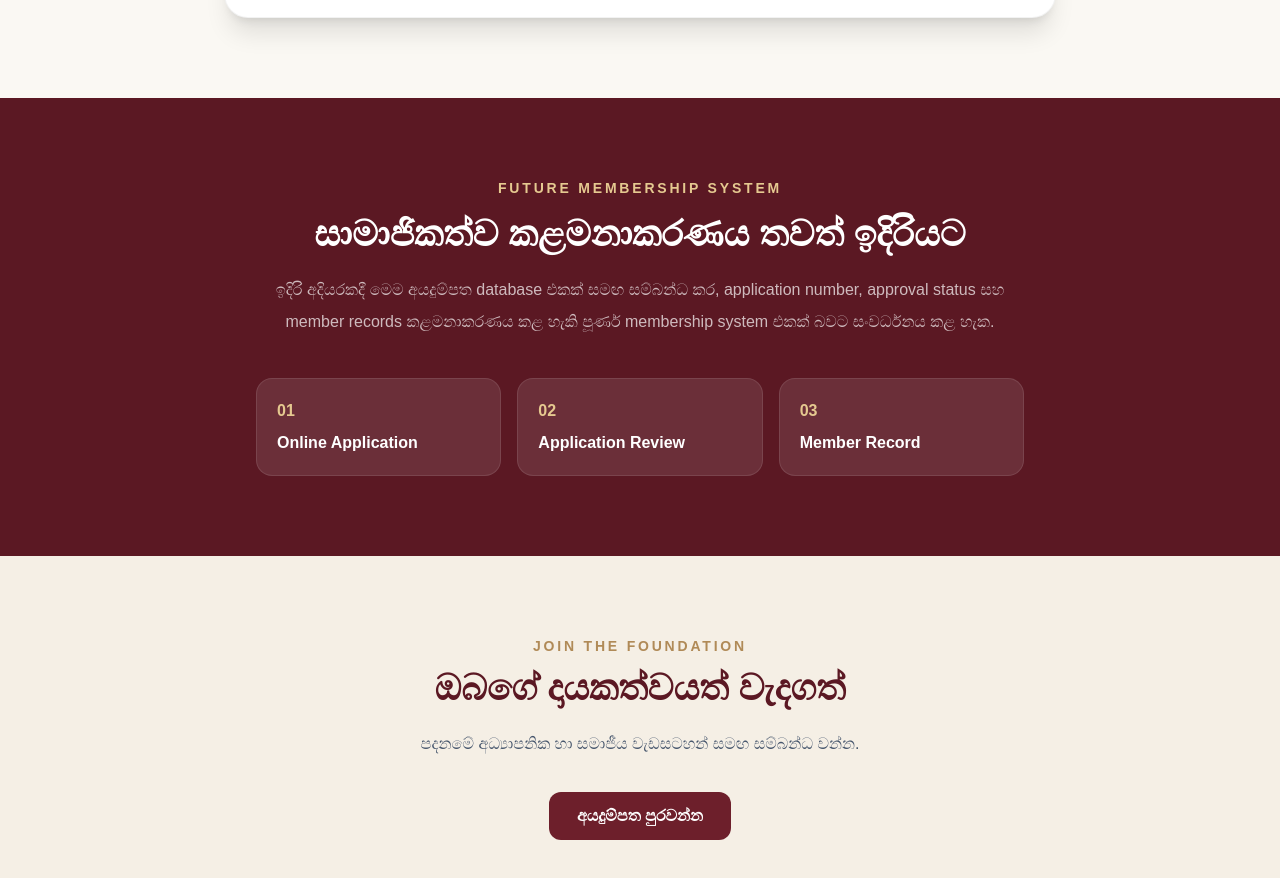
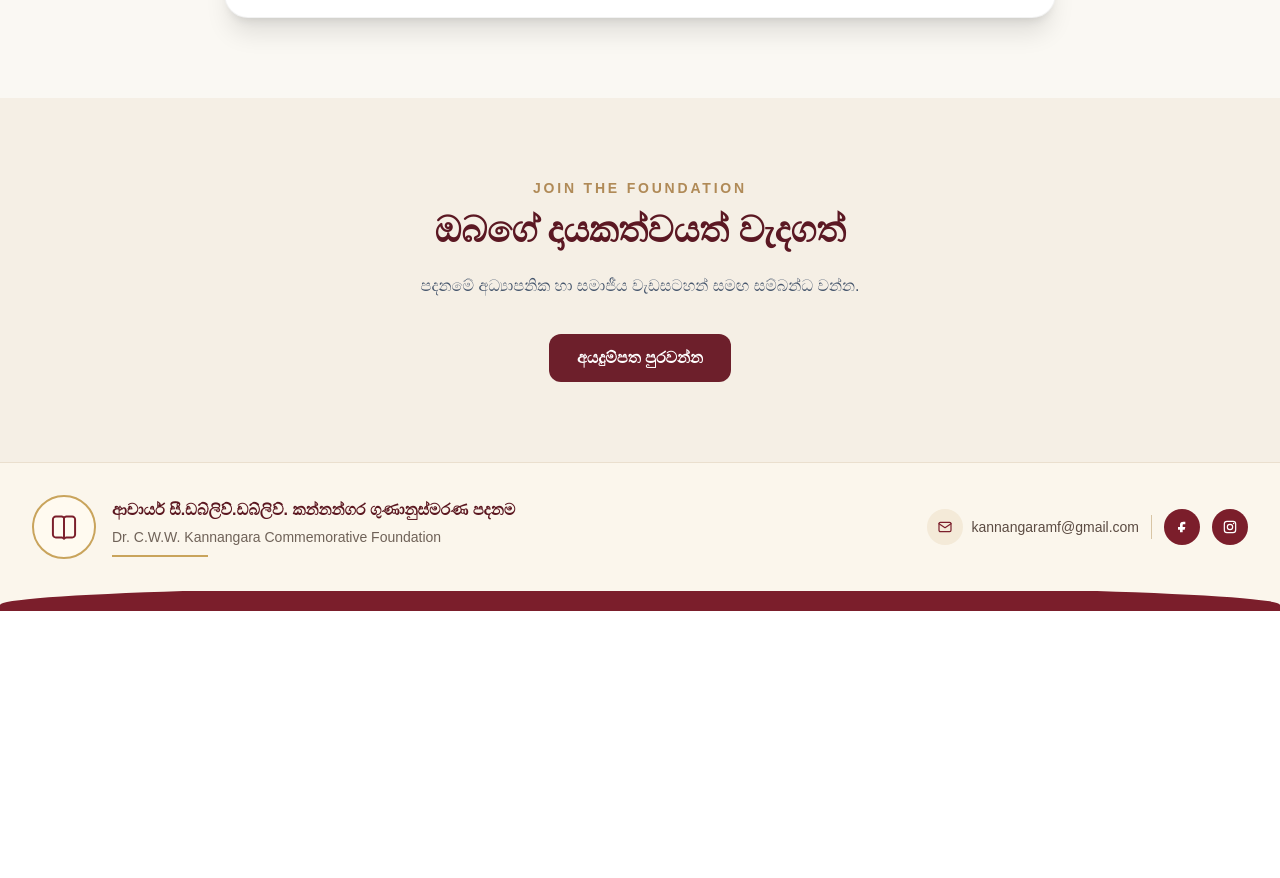
Before and after one commit to SLSubZero/kannangara-foundation, a Next.js app: page /membership in a window 1280 px wide. Shown: the part 4558-5436 px from the top of the page. After the commit the page ends 5169 px from the top, so only its background shows below. Built offline with nearby package versions, Linux system fonts and the light colour scheme.

Commit message:
Remove temporary membership system section

```diff
--- a/app/membership/page.tsx
+++ b/app/membership/page.tsx
@@ -592,43 +592,6 @@ export default function MembershipPage() {
         </div>
       </section>
 
-      {/* Future System */}
-      <section className="bg-[#5b1823] py-20 text-white">
-        <div className="mx-auto max-w-5xl px-4 text-center sm:px-6 lg:px-8">
-          <p className="text-sm font-bold uppercase tracking-[0.2em] text-[#e5c990]">
-            Future Membership System
-          </p>
-
-          <h2 className="mt-4 text-3xl font-bold sm:text-4xl">
-            සාමාජිකත්ව කළමනාකරණය තවත් ඉදිරියට
-          </h2>
-
-          <p className="mx-auto mt-5 max-w-3xl leading-8 text-white/70">
-            ඉදිරි අදියරකදී මෙම අයදුම්පත database එකක් සමඟ සම්බන්ධ කර,
-            application number, approval status සහ member records
-            කළමනාකරණය කළ හැකි පූර්ණ membership system එකක්
-            බවට සංවර්ධනය කළ හැක.
-          </p>
-
-          <div className="mx-auto mt-10 grid max-w-3xl gap-4 text-left sm:grid-cols-3">
-            <div className="rounded-2xl border border-white/10 bg-white/10 p-5">
-              <p className="font-bold text-[#e5c990]">01</p>
-              <p className="mt-2 font-semibold">Online Application</p>
-            </div>
-
-            <div className="rounded-2xl border border-white/10 bg-white/10 p-5">
-              <p className="font-bold text-[#e5c990]">02</p>
-              <p className="mt-2 font-semibold">Application Review</p>
-            </div>
-
-            <div className="rounded-2xl border border-white/10 bg-white/10 p-5">
-              <p className="font-bold text-[#e5c990]">03</p>
-              <p className="mt-2 font-semibold">Member Record</p>
-            </div>
-          </div>
-        </div>
-      </section>
-
       {/* CTA */}
       <section className="bg-[#f5efe5] py-20">
         <div className="mx-auto max-w-4xl px-4 text-center sm:px-6 lg:px-8">
```
